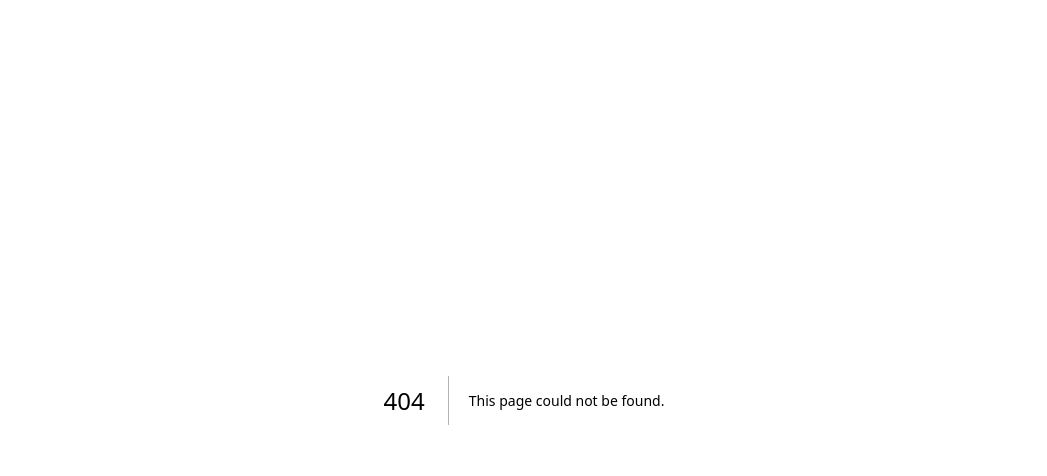
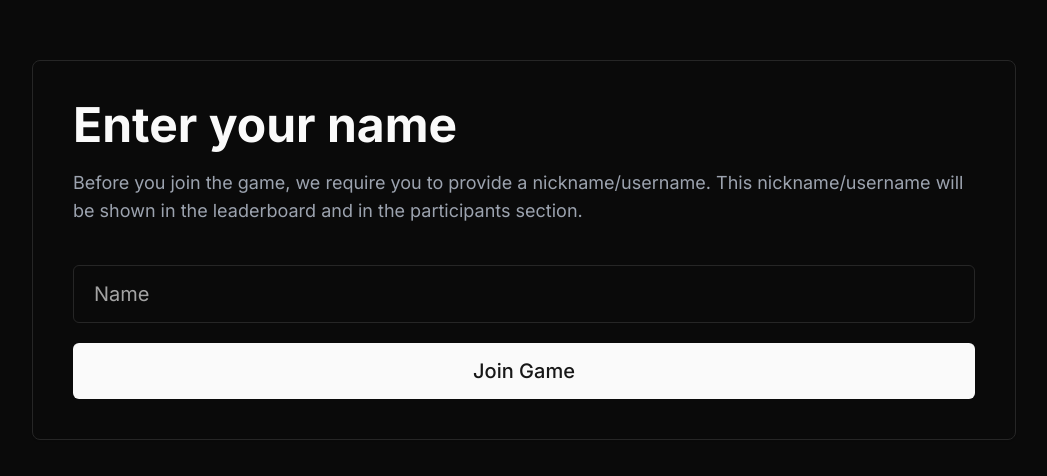
Before and after one commit to tanayvaswani/typewriter-playground, a Next.js app in the folder apps/web/: page /playground/1 in a window 1280 px wide. Before the commit this address had no page. Shown: the top 476 px of the page, without its empty margins (116-1163 px from the left). Built offline with nearby package versions, Linux system fonts and the light colour scheme.

Commit message:
feat: playgroundIdPage

```diff
--- /dev/null
+++ b/apps/web/app/playground/[playgroundId]/page.tsx
@@ -0,0 +1,51 @@
+import { Button } from "@/components/ui/button";
+import { Card } from "@/components/ui/card";
+import { Input } from "@/components/ui/input";
+
+const PlaygroundIdPage = ({
+  searchParams,
+  params,
+}: {
+  searchParams: {
+    name?: string;
+  };
+  params: {
+    playgroundId: string;
+  };
+}) => {
+  const appendName = (formData: FormData) => {
+    "use server";
+  };
+
+  if (!searchParams.name) {
+    return (
+      <main className="mx-auto max-w-5xl w-full mt-10 p-5">
+        <Card className="w-full flex flex-col p-10">
+          <h2 className="font-bold text-4xl md:text-5xl">Enter your name</h2>
+          <p className="text-gray-400 mt-5 text-lg">
+            Before you join the game, we require you to provide a
+            nickname/username. This nickname/username will be shown in the
+            leaderboard and in the participants section.
+          </p>
+
+          <form action={appendName} className="mt-10">
+            <Input
+              type="text"
+              placeholder="Name"
+              name="name"
+              className="text-xl px-5 py-7"
+            />
+
+            <Button type="submit" className="text-xl w-full mt-5 px-5 py-7">
+              Join Game
+            </Button>
+          </form>
+        </Card>
+      </main>
+    );
+  }
+
+
+};
+
+export default PlaygroundIdPage;
```
